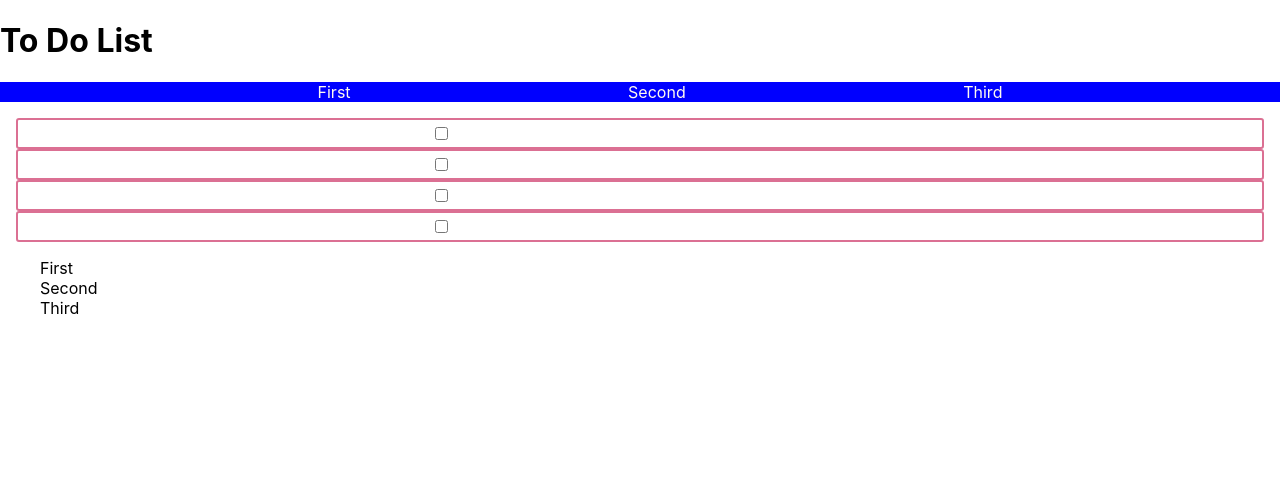
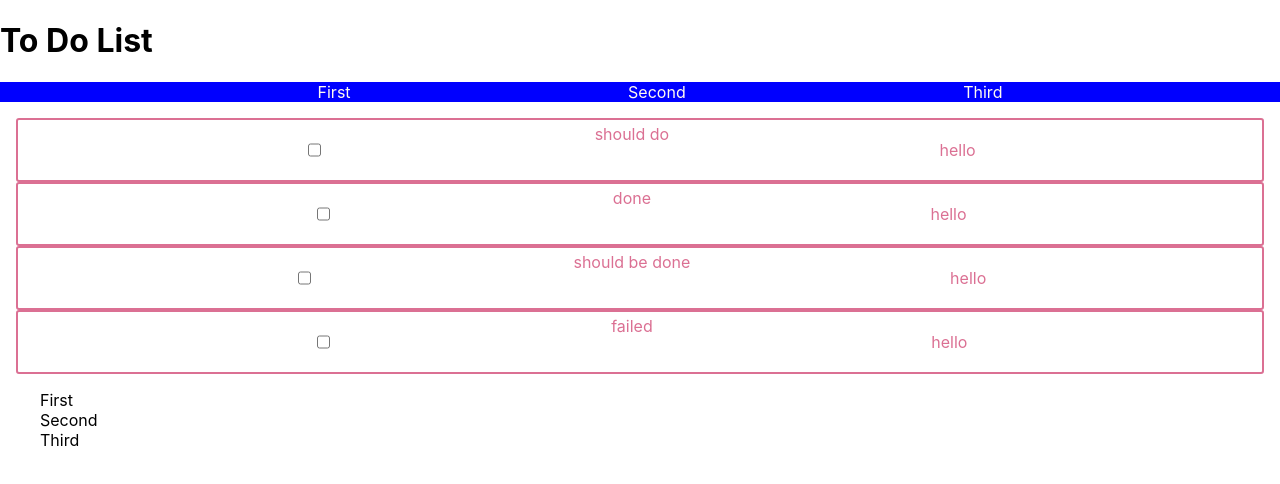
Before and after one commit to tkach90/reactLearnToDoList, a React (Create React App) app in the folder tkach-todo-list/: page / in a window 1280 px wide. Shown: the top 484 px of the page. Built offline with nearby package versions, Linux system fonts and the light colour scheme; the HTML template or start-up script is replaced by a standard one.

Commit message:
continue to make familiar with props and start using ternar operators with props

```diff
--- a/tkach-todo-list/src/components/MainContent.js
+++ b/tkach-todo-list/src/components/MainContent.js
@@ -3,14 +3,21 @@ import React from 'react';
 import MyInfo from './MyInfo';
 
 function MainContent(props) {
+
     return(
         <main>
             <MyInfo
-                todo = {{name: 'should do'}}
+                todo={{ name: 'should do', text: 'hello'}}
             />
-            <MyInfo/>
-            <MyInfo/>
-            <MyInfo/>
+            <MyInfo
+                todo={{ name: 'done', text: 'hello'}}
+            />
+            <MyInfo
+                todo={{ name: 'should be done', text: 'hello'}}
+            />
+            <MyInfo
+                todo={{ name: 'failed', text: 'hello'}}
+            />
         </main>
     )
 };
--- a/tkach-todo-list/src/components/MyInfo.js
+++ b/tkach-todo-list/src/components/MyInfo.js
@@ -16,7 +16,8 @@ const TodoItem = styled.div`
 function MyInfo(props){
     return (
             <TodoItem>
-                    <input type="checkbox"/><label>{props.name}</label>
+                <input type="checkbox"/><label>{props.todo.name}</label>
+                <p>{props.todo.text}</p>
             </TodoItem>
     )
 }
```
